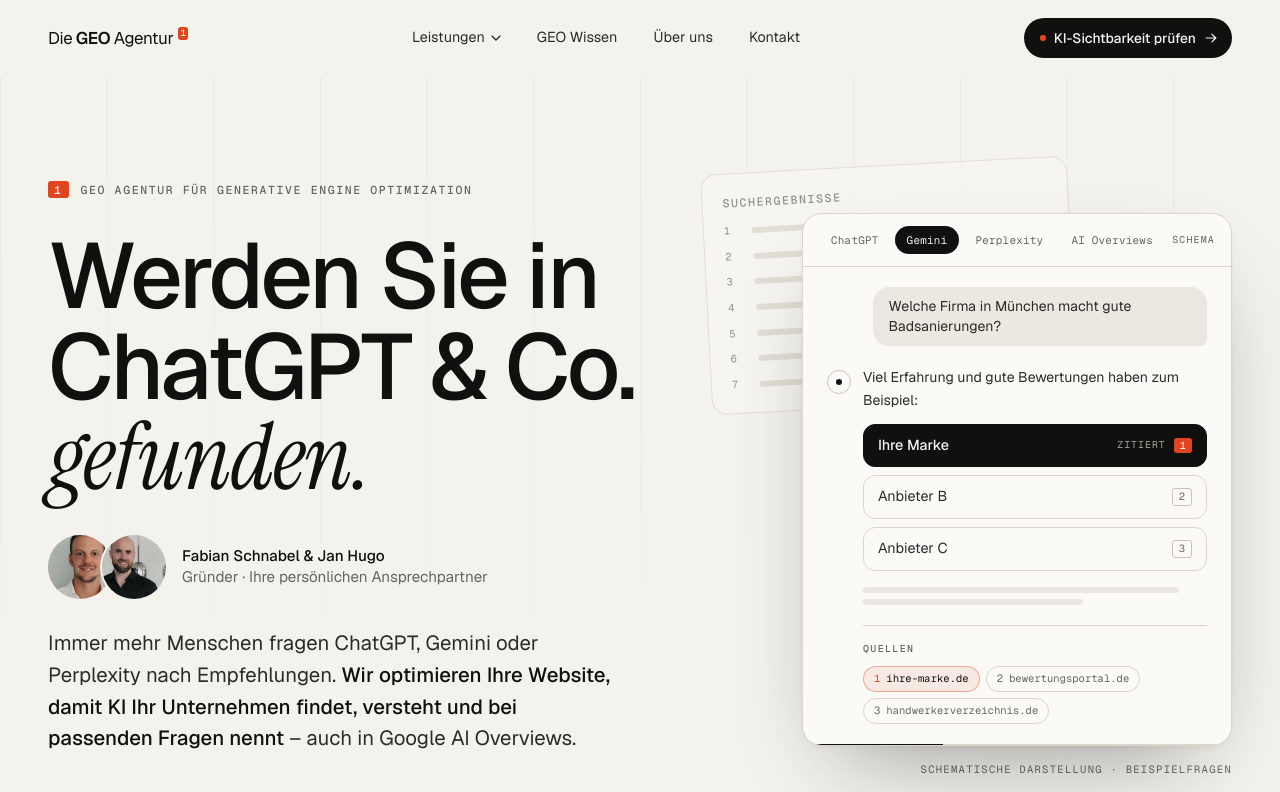
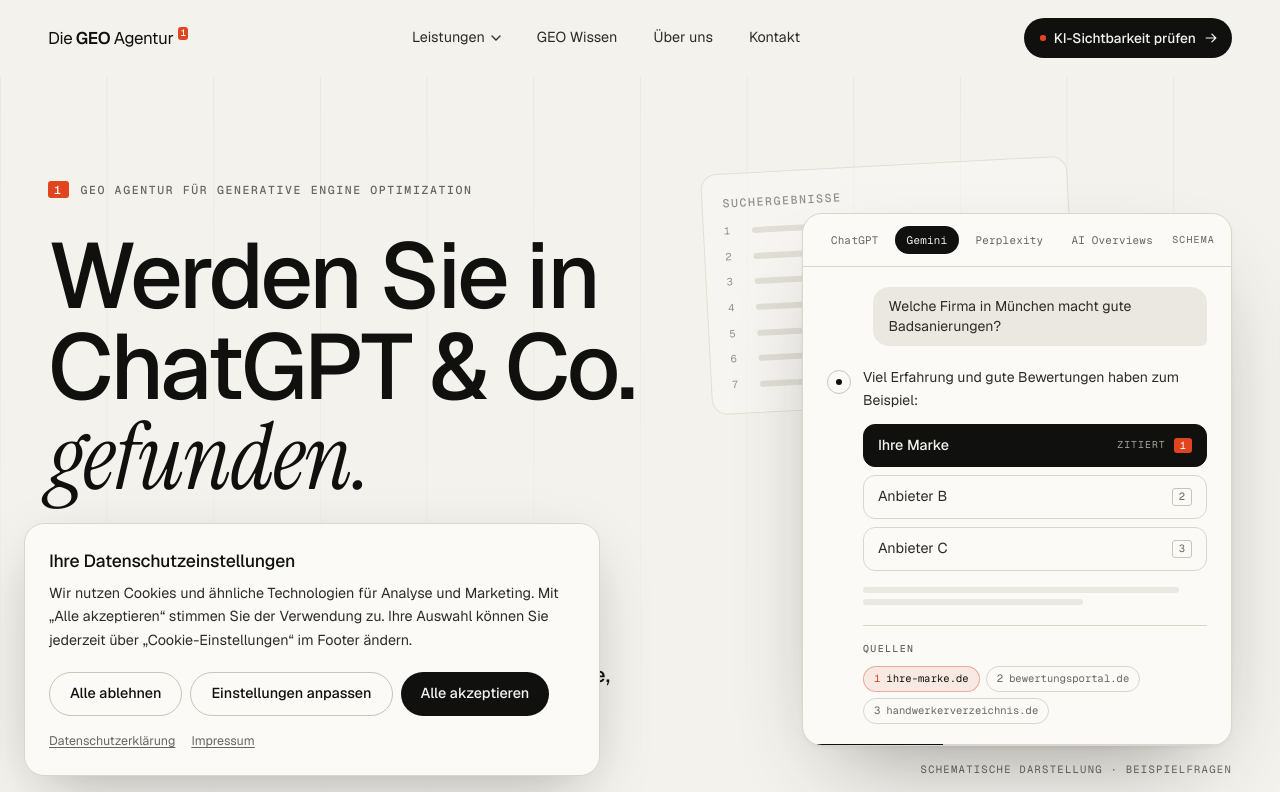
Before and after one commit to Fabschn16/diegeoagentur, a Next.js app: page / in a window 1280 px wide. Shown: the top 792 px of the page. Built offline with nearby package versions, Linux system fonts and the light colour scheme.

Commit message:
Eigenes Cookie-Banner mit Google Consent Mode v2, GTM erst nach Einwilligung
Co-Authored-By: Claude Opus 5.5 (1M context) <noreply@anthropic.com>
Claude-Session: https://claude.ai/code/session_017psWjnAKNGCSEuZAGtazE3

```diff
--- a/app/datenschutz/page.tsx
+++ b/app/datenschutz/page.tsx
@@ -67,8 +67,8 @@ export default function DatenschutzPage() {
 
       <h2>6. Cookies und Einwilligungsverwaltung</h2>
       <p>
-        Wir verwenden ein Consent-Management-Tool (Real Cookie Banner, devowl.io GmbH), um Einwilligungen datenschutzkonform einzuholen und zu
-        verwalten. Session-Cookies werden nach dem Schließen des Browsers gelöscht, dauerhafte Cookies bleiben für den jeweils angegebenen
+        Wir verwenden ein eigenes Cookie-Banner, um Einwilligungen einzuholen und zu verwalten. Ihre Auswahl wird im lokalen Speicher Ihres
+        Browsers abgelegt (Schlüssel „dga-consent-v1“); Dienste wie der Google Tag Manager werden erst nach Ihrer Einwilligung geladen. Session-Cookies werden nach dem Schließen des Browsers gelöscht, dauerhafte Cookies bleiben für den jeweils angegebenen
         Zeitraum gespeichert. Einwilligungen können jederzeit über die Cookie-Einstellungen widerrufen werden. Der Nutzung zu Zwecken
         interessenbezogener Werbung können Sie zudem unter{" "}
         <a href="https://www.youronlinechoices.eu" target="_blank" rel="noopener">
--- a/app/layout.tsx
+++ b/app/layout.tsx
@@ -6,6 +6,7 @@ import { Header } from "@/components/layout/Header";
 import { Footer } from "@/components/layout/Footer";
 import { RevealObserver } from "@/components/ui/RevealObserver";
 import { JsonLd } from "@/components/ui/JsonLd";
+import { CookieBanner } from "@/components/ui/CookieBanner";
 import { graph, organizationSchema, parentOrganizationSchema, personSchemas, websiteSchema } from "@/lib/schema";
 
 const geist = localFont({
@@ -56,6 +57,13 @@ export default function RootLayout({ children }: { children: React.ReactNode })
   return (
     <html lang="de" className={`${geist.variable} ${geistMono.variable} ${instrument.variable}`}>
       <body>
+        {/* Google Consent Mode v2: alles abgelehnt, bis das Cookie-Banner eine Einwilligung meldet */}
+        <script
+          dangerouslySetInnerHTML={{
+            __html:
+              "window.dataLayer=window.dataLayer||[];function gtag(){dataLayer.push(arguments)}window.gtag=gtag;gtag('consent','default',{ad_storage:'denied',ad_user_data:'denied',ad_personalization:'denied',analytics_storage:'denied',wait_for_update:500});",
+          }}
+        />
         <a
           href="#inhalt"
           className="sr-only focus:not-sr-only focus:fixed focus:left-4 focus:top-4 focus:z-[100] focus:rounded-md focus:bg-ink focus:px-4 focus:py-2 focus:text-paper"
@@ -67,6 +75,7 @@ export default function RootLayout({ children }: { children: React.ReactNode })
         <main id="inhalt">{children}</main>
         <Footer />
         <RevealObserver />
+        <CookieBanner />
       </body>
     </html>
   );
--- a/components/layout/Footer.tsx
+++ b/components/layout/Footer.tsx
@@ -1,4 +1,5 @@
 import Link from "next/link";
+import { CookieSettingsLink } from "@/components/ui/CookieBanner";
 import { Logo } from "@/components/ui/Logo";
 import { ArrowUpRight } from "@/components/ui/Icons";
 import { site, platforms } from "@/lib/site";
@@ -91,6 +92,7 @@ export function Footer() {
             <Link href="/datenschutz" className="hover:text-paper">
               Datenschutz
             </Link>
+            <CookieSettingsLink className="hover:text-paper" />
           </div>
         </div>
       </div>
--- /dev/null
+++ b/components/ui/CookieBanner.tsx
@@ -0,0 +1,191 @@
+"use client";
+
+import Link from "next/link";
+import { useEffect, useState } from "react";
+import { analytics } from "@/lib/site";
+
+/**
+ * Eigenes Consent-Banner (wie auf dailyrocket.de) mit Google Consent Mode v2.
+ * Der Google Tag Manager wird erst nach einer Einwilligung geladen; GA4 & Co. laufen über den Container.
+ * Wieder öffnen: window.dispatchEvent(new Event(OPEN_EVENT)), z. B. über den Footer-Link.
+ */
+export const OPEN_EVENT = "open-cookie-settings";
+const STORAGE_KEY = "dga-consent-v1";
+
+type Consent = { statistics: boolean; marketing: boolean };
+
+declare global {
+  interface Window {
+    dataLayer?: unknown[];
+    gtag?: (...args: unknown[]) => void;
+  }
+}
+
+function readConsent(): Consent | null {
+  try {
+    const raw = window.localStorage.getItem(STORAGE_KEY);
+    return raw ? (JSON.parse(raw) as Consent) : null;
+  } catch {
+    return null;
+  }
+}
+
+function applyConsent(c: Consent) {
+  const v = (on: boolean) => (on ? "granted" : "denied");
+  window.gtag?.("consent", "update", {
+    analytics_storage: v(c.statistics),
+    ad_storage: v(c.marketing),
+    ad_user_data: v(c.marketing),
+    ad_personalization: v(c.marketing),
+  });
+  if ((c.statistics || c.marketing) && analytics.gtmId && !document.getElementById("gtm-script")) {
+    window.dataLayer = window.dataLayer || [];
+    window.dataLayer.push({ "gtm.start": Date.now(), event: "gtm.js" });
+    const s = document.createElement("script");
+    s.id = "gtm-script";
+    s.async = true;
+    s.src = `https://www.googletagmanager.com/gtm.js?id=${analytics.gtmId}`;
+    document.head.appendChild(s);
+  }
+}
+
+export function CookieBanner() {
+  const [open, setOpen] = useState(false);
+  const [details, setDetails] = useState(false);
+  const [choice, setChoice] = useState<Consent>({ statistics: false, marketing: false });
+
+  useEffect(() => {
+    const stored = readConsent();
+    if (stored) {
+      setChoice(stored);
+      applyConsent(stored);
+    } else {
+      setOpen(true);
+    }
+    const reopen = () => {
+      setDetails(true);
+      setOpen(true);
+    };
+    window.addEventListener(OPEN_EVENT, reopen);
+    return () => window.removeEventListener(OPEN_EVENT, reopen);
+  }, []);
+
+  const save = (c: Consent) => {
+    try {
+      window.localStorage.setItem(STORAGE_KEY, JSON.stringify(c));
+    } catch {}
+    setChoice(c);
+    applyConsent(c);
+    setOpen(false);
+    setDetails(false);
+    // Ein Widerruf wirkt auf bereits geladene Tags erst nach einem Neuladen vollständig.
+    if (document.getElementById("gtm-script") && !c.statistics && !c.marketing) window.location.reload();
+  };
+
+  if (!open) return null;
+
+  const btn = "inline-flex h-11 items-center justify-center rounded-full px-5 text-[0.9rem] font-medium transition-colors";
+
+  return (
+    <div
+      role="dialog"
+      aria-modal="false"
+      aria-labelledby="cookie-title"
+      className="fixed inset-x-4 bottom-4 z-[90] max-w-[36rem] rounded-[20px] border border-line bg-card p-6 shadow-[0_20px_60px_-20px_rgba(16,17,15,0.35)] sm:left-6 sm:right-auto sm:bottom-6"
+    >
+      <p id="cookie-title" className="text-[1.1rem] font-medium tracking-[-0.01em] text-ink">
+        Ihre Datenschutzeinstellungen
+      </p>
+      <p className="mt-2 text-[0.9rem] leading-relaxed text-ink-2">
+        Wir nutzen Cookies und ähnliche Technologien für Analyse und Marketing. Mit „Alle akzeptieren“ stimmen Sie der Verwendung zu. Ihre
+        Auswahl können Sie jederzeit über „Cookie-Einstellungen“ im Footer ändern.
+      </p>
+
+      {details && (
+        <ul className="mt-5 space-y-3 border-t border-line pt-5 text-[0.88rem]">
+          <Toggle label="Notwendig" desc="Speichert Ihre Auswahl. Immer aktiv." checked disabled />
+          <Toggle
+            label="Statistik"
+            desc="Google Analytics 4 über den Google Tag Manager, um die Nutzung der Website zu verstehen."
+            checked={choice.statistics}
+            onChange={(v) => setChoice({ ...choice, statistics: v })}
+          />
+          <Toggle
+            label="Marketing"
+            desc="Messung und Optimierung von Werbekampagnen, z. B. Google Ads."
+            checked={choice.marketing}
+            onChange={(v) => setChoice({ ...choice, marketing: v })}
+          />
+        </ul>
+      )}
+
+      <div className="mt-5 flex flex-col gap-2 sm:flex-row sm:flex-wrap">
+        <button type="button" onClick={() => save({ statistics: false, marketing: false })} className={`${btn} border border-line-2 text-ink hover:border-ink`}>
+          Alle ablehnen
+        </button>
+        {details ? (
+          <button type="button" onClick={() => save(choice)} className={`${btn} border border-line-2 text-ink hover:border-ink`}>
+            Auswahl speichern
+          </button>
+        ) : (
+          <button type="button" onClick={() => setDetails(true)} className={`${btn} border border-line-2 text-ink hover:border-ink`}>
+            Einstellungen anpassen
+          </button>
+        )}
+        <button type="button" onClick={() => save({ statistics: true, marketing: true })} className={`${btn} bg-ink text-paper hover:bg-ink-2`}>
+          Alle akzeptieren
+        </button>
+      </div>
+
+      <p className="mt-4 flex gap-4 text-[0.78rem] text-muted">
+        <Link href="/datenschutz" className="underline underline-offset-2 hover:text-ink">
+          Datenschutzerklärung
+        </Link>
+        <Link href="/impressum" className="underline underline-offset-2 hover:text-ink">
+          Impressum
+        </Link>
+      </p>
+    </div>
+  );
+}
+
+function Toggle({
+  label,
+  desc,
+  checked,
+  disabled = false,
+  onChange,
+}: {
+  label: string;
+  desc: string;
+  checked: boolean;
+  disabled?: boolean;
+  onChange?: (v: boolean) => void;
+}) {
+  return (
+    <li>
+      <label className={`flex items-start gap-3 ${disabled ? "opacity-70" : "cursor-pointer"}`}>
+        <input
+          type="checkbox"
+          className="mt-0.5 size-4 accent-ink"
+          checked={checked}
+          disabled={disabled}
+          onChange={(e) => onChange?.(e.target.checked)}
+        />
+        <span>
+          <span className="font-medium text-ink">{label}</span>
+          <span className="block text-muted">{desc}</span>
+        </span>
+      </label>
+    </li>
+  );
+}
+
+/** Footer-Link, der das Banner wieder öffnet. */
+export function CookieSettingsLink({ className = "" }: { className?: string }) {
+  return (
+    <button type="button" onClick={() => window.dispatchEvent(new Event(OPEN_EVENT))} className={className}>
+      Cookie-Einstellungen
+    </button>
+  );
+}
--- a/lib/site.ts
+++ b/lib/site.ts
@@ -94,6 +94,11 @@ export const clients = [
   { name: "Pure Natural Choice", logo: "/images/kunden/pure-natural-choice.png" },
 ] as const;
 
+/** Google Tag Manager (GA4 läuft über den Container). Leer = kein Tracking. Geladen wird erst nach Einwilligung. */
+export const analytics = {
+  gtmId: "",
+} as const;
+
 export const cta = {
   primary: { label: "KI-Sichtbarkeit prüfen lassen", href: "/geo-audit#check" },
   primaryShort: { label: "KI-Sichtbarkeit prüfen", href: "/geo-audit#check" },
```
